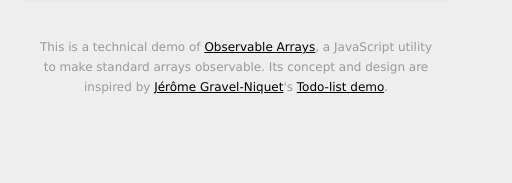
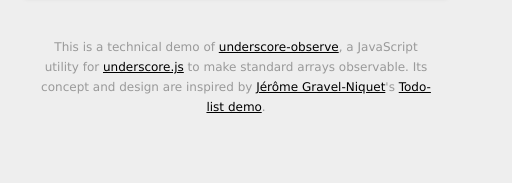
Before and after one commit to mennovanslooten/underscore-observe, a plain HTML site: page index.html in a window 1280 px wide. Shown: the part 155-338 px from the top of the page, 404-916 px from the left. Drawn offline with Linux system fonts and the light colour scheme.

Commit message:
Updated links to new repo location

```diff
--- a/index.html
+++ b/index.html
@@ -8,7 +8,7 @@
 
     <body>
         <!-- Fork Me ribbon -->
-        <a href="http://github.com/mennovanslooten/observable-arrays"><img style="position: absolute; top: 0; left: 0; border: 0;" src="https://camo.githubusercontent.com/82b228a3648bf44fc1163ef44c62fcc60081495e/68747470733a2f2f73332e616d617a6f6e6177732e636f6d2f6769746875622f726962626f6e732f666f726b6d655f6c6566745f7265645f6161303030302e706e67" alt="Fork me on GitHub" data-canonical-src="https://s3.amazonaws.com/github/ribbons/forkme_left_red_aa0000.png"></a>
+        <a href="http://github.com/mennovanslooten/underscore-observe"><img style="position: absolute; top: 0; left: 0; border: 0;" src="https://camo.githubusercontent.com/82b228a3648bf44fc1163ef44c62fcc60081495e/68747470733a2f2f73332e616d617a6f6e6177732e636f6d2f6769746875622f726962626f6e732f666f726b6d655f6c6566745f7265645f6161303030302e706e67" alt="Fork me on GitHub" data-canonical-src="https://s3.amazonaws.com/github/ribbons/forkme_left_red_aa0000.png"></a>
 
         <div id="todo-app">
             <h1>Todos</h1>
@@ -32,7 +32,7 @@
 
         <div id="info">
             <p>
-                This is a technical demo of <a href="https://github.com/mennovanslooten/Observable-Arrays/">Observable Arrays</a>, a JavaScript utility to make standard arrays observable. Its concept and design are inspired by <a href="http://jgn.me/">Jérôme Gravel-Niquet</a>'s <a href="http://backbonejs.org/examples/todos/index.html">Todo-list demo</a>.
+            This is a technical demo of <a href="https://github.com/mennovanslooten/underscore-observe">underscore-observe</a>, a JavaScript utility for <a href="http://underscorejs.org/">underscore.js</a> to make standard arrays observable. Its concept and design are inspired by <a href="http://jgn.me/">Jérôme Gravel-Niquet</a>'s <a href="http://backbonejs.org/examples/todos/index.html">Todo-list demo</a>.
             </p>
         </div>
 
```
